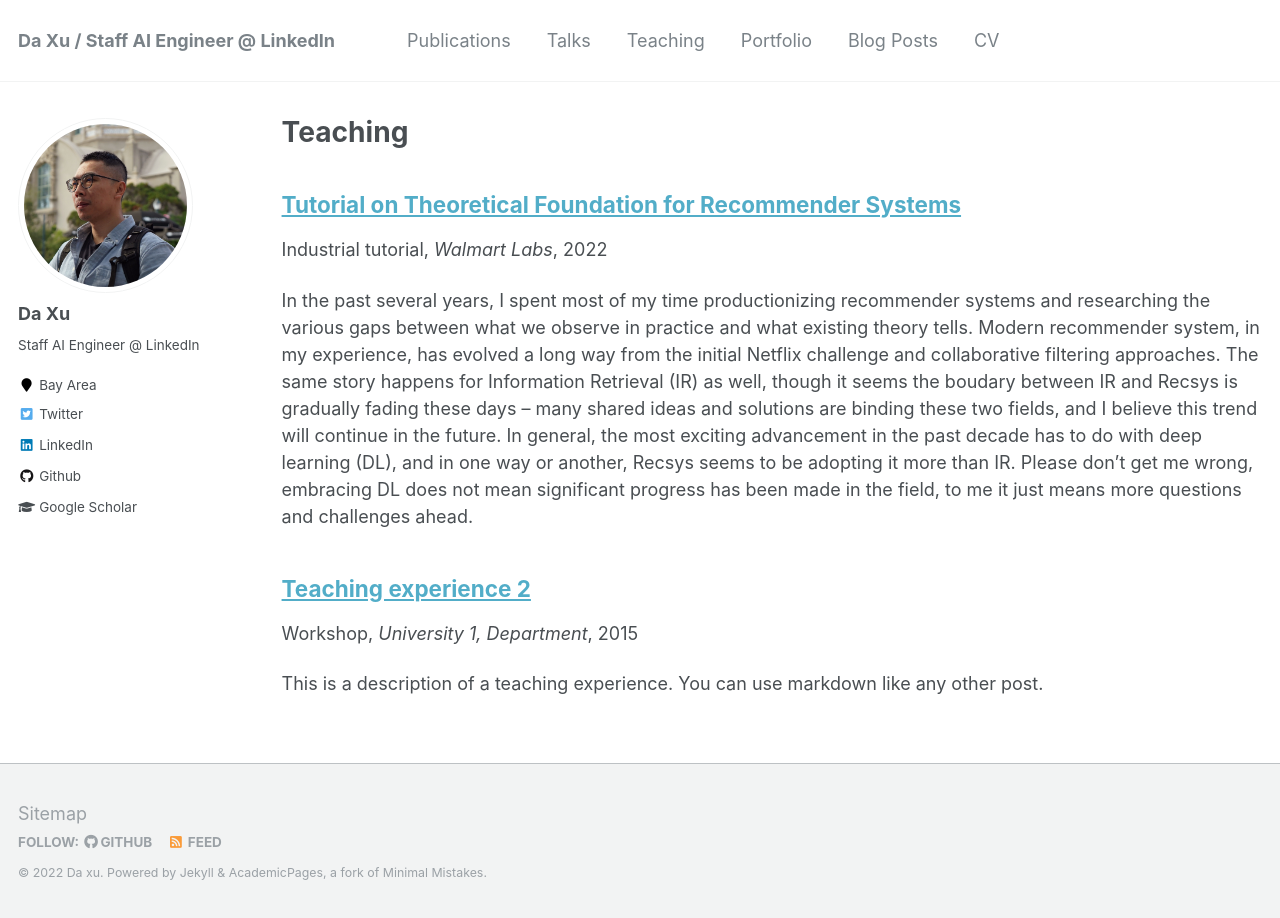
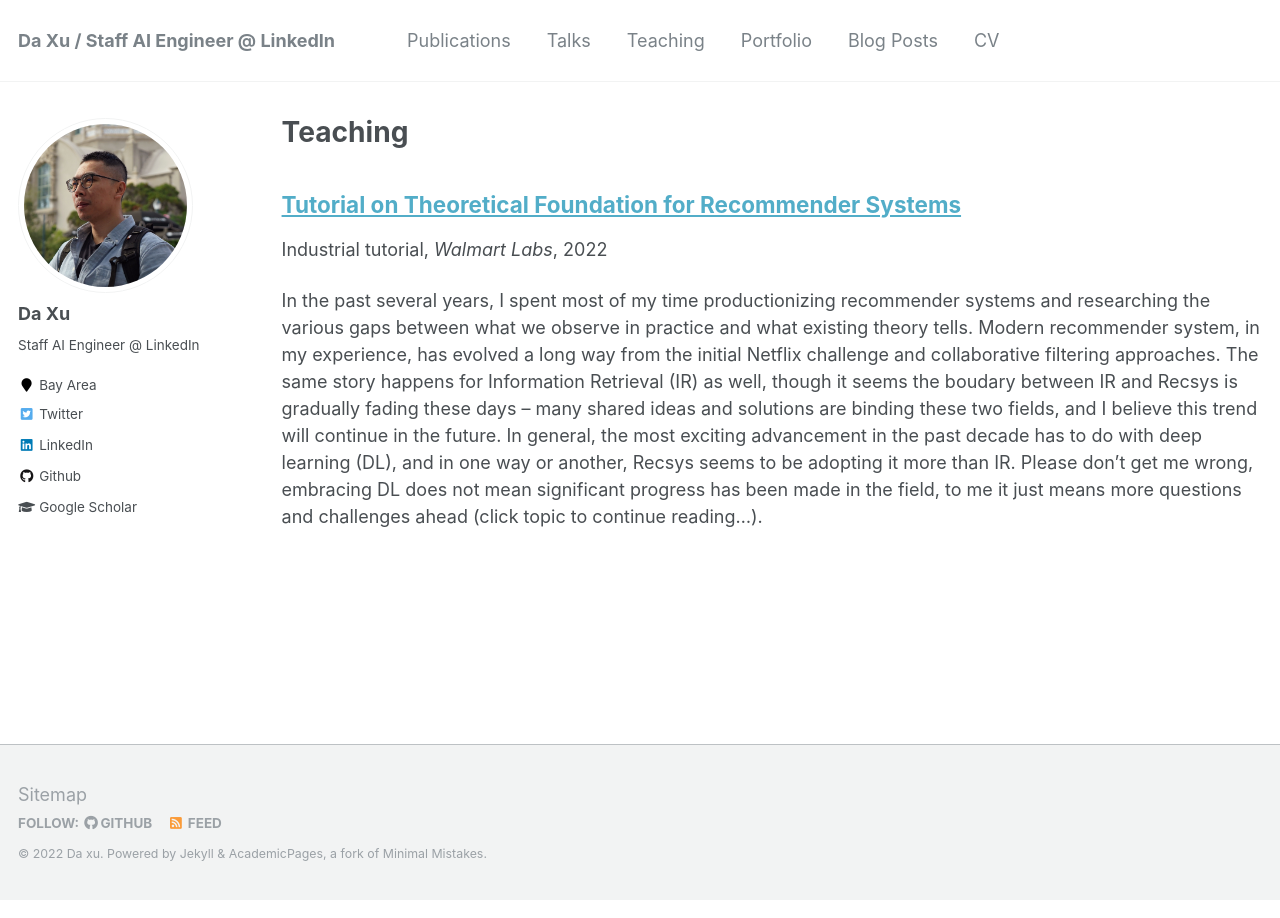
Before and after one commit to daxu5180/daxu5180.github.io, a Jekyll site: the page built from _pages/teaching.html, in a window 1280 px wide. Built offline with Jekyll 4.4.1, drawn with Linux system fonts in a browser that asks for light colours.

Commit message:
update teachign

```diff
--- a/_teaching/2015-spring-teaching-2.md
+++ /dev/null
@@ -1,20 +0,0 @@
----
-title: "Teaching experience 2"
-collection: teaching
-type: "Workshop"
-permalink: /teaching/2015-spring-teaching-1
-venue: "University 1, Department"
-date: 2015-01-01
-location: "City, Country"
----
-
-This is a description of a teaching experience. You can use markdown like any other post.
-
-Heading 1
-======
-
-Heading 2
-======
-
-Heading 3
-======
--- a/_teaching/Recsys-teaching.md
+++ b/_teaching/Recsys-teaching.md
@@ -8,7 +8,7 @@ date: 2022-08-01
 location: "CA, USA"
 ---
 
-In the past several years, I spent most of my time productionizing recommender systems and researching the various gaps between what we observe in practice and what existing theory tells. Modern recommender system, in my experience, has evolved a long way from the initial Netflix challenge and collaborative filtering approaches. The same story happens for Information Retrieval (IR) as well, though it seems the boudary between IR and Recsys is gradually fading these days -- many shared ideas and solutions are binding these two fields, and I believe this trend will continue in the future. In general, the most exciting advancement in the past decade has to do with deep learning (DL), and in one way or another, Recsys seems to be adopting it more than IR. Please don't get me wrong, embracing DL does not mean significant progress has been made in the field, to me it just means more questions and challenges ahead.
+In the past several years, I spent most of my time productionizing recommender systems and researching the various gaps between what we observe in practice and what existing theory tells. Modern recommender system, in my experience, has evolved a long way from the initial Netflix challenge and collaborative filtering approaches. The same story happens for Information Retrieval (IR) as well, though it seems the boudary between IR and Recsys is gradually fading these days -- many shared ideas and solutions are binding these two fields, and I believe this trend will continue in the future. In general, the most exciting advancement in the past decade has to do with deep learning (DL), and in one way or another, Recsys seems to be adopting it more than IR. Please don't get me wrong, embracing DL does not mean significant progress has been made in the field, to me it just means more questions and challenges ahead (click topic to continue reading...).
 
 Given the suprising complexity of modern IR and Recsys, all people have done so far is make things work together. I know some may argue that many real-world systems have been polished to almost perfection, but I would prefer to set a higher bar, e.g. how does our IR and recsys compared to other industrial systems that produce everyday goods like automotives? If the auto industry is ashamed to claim perfection, then so should we. (TBD)
 
```
